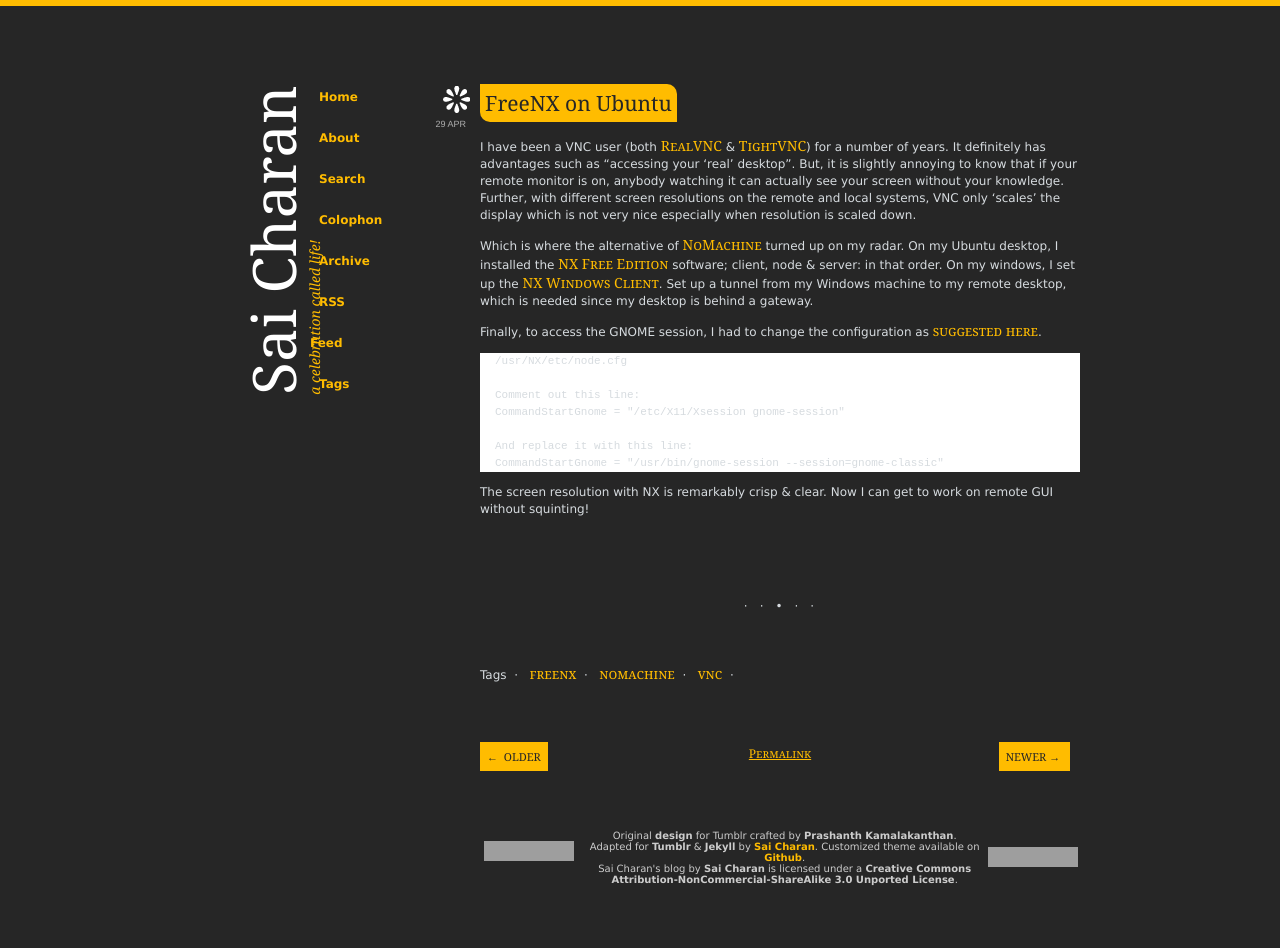
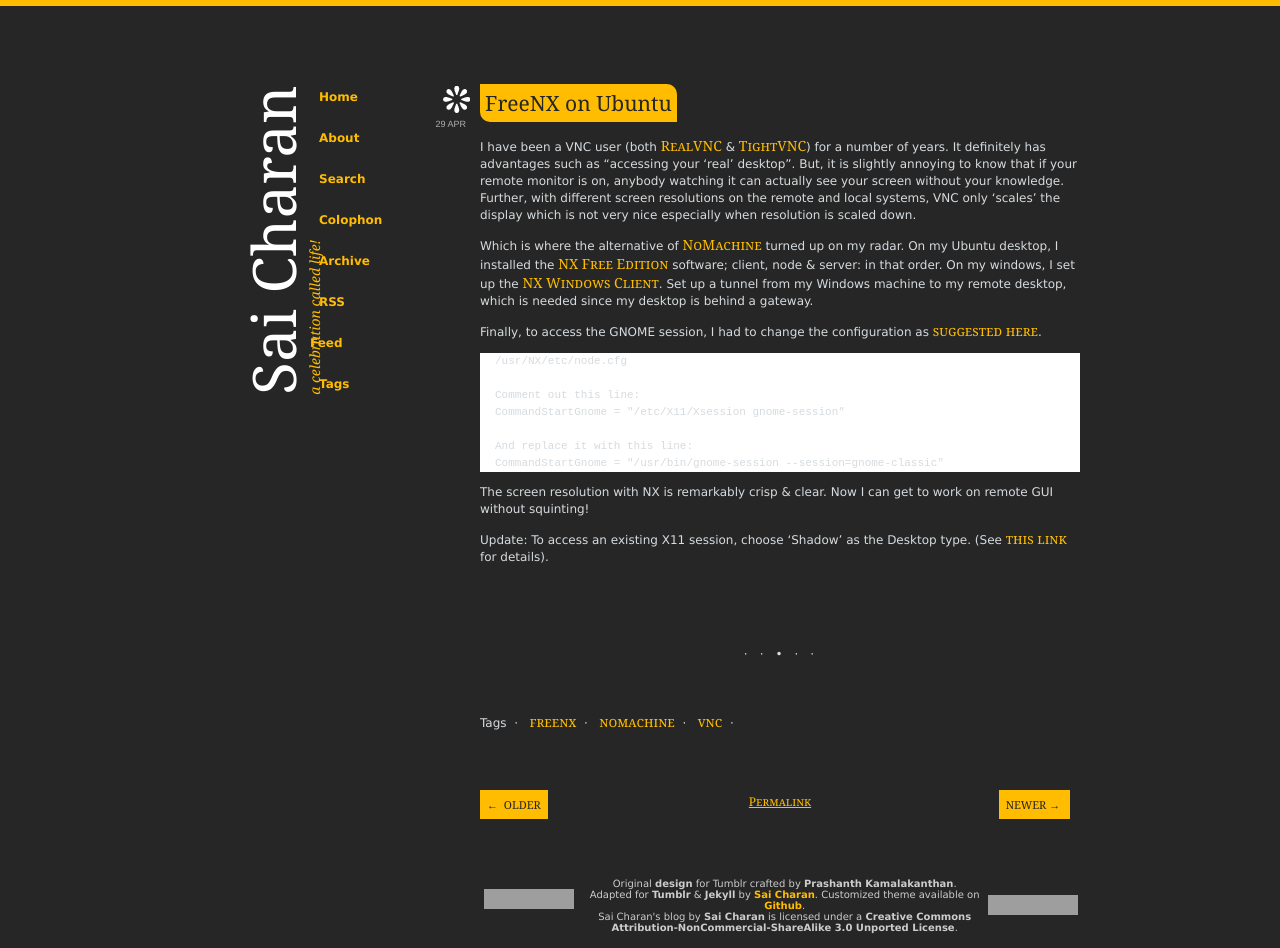
Before and after one commit to arjunasuresh3/scharan.github.com, a Jekyll site: the page built from _posts/2012-04-29-freenx-on-ubuntu.markdown, in a window 1280 px wide. Built offline with Jekyll 4.4.1, drawn with Linux system fonts in a browser that asks for light colours; nearby versions of some CDN libraries; Markdown is read by kramdown in place of the engine named in the settings; comment, search, counter and statistics services are not loaded; a style sheet for code colours, icons or effects is not loaded; before the commit the page ends 900 px from its top, so only the background shows below that; grey boxes are pictures that could not be loaded.

Commit message:
Updated FreeNX post to talk about 'Shadowing'.

```diff
--- a/_posts/2012-04-29-freenx-on-ubuntu.markdown
+++ b/_posts/2012-04-29-freenx-on-ubuntu.markdown
@@ -23,3 +23,5 @@
     CommandStartGnome = "/usr/bin/gnome-session --session=gnome-classic"
 
 The screen resolution with NX is remarkably crisp & clear. Now I can get to work on remote GUI without squinting!
+
+Update: To access an existing X11 session, choose 'Shadow' as the Desktop type. (See [this link](http://serverfault.com/a/44326/88592) for details).
```
